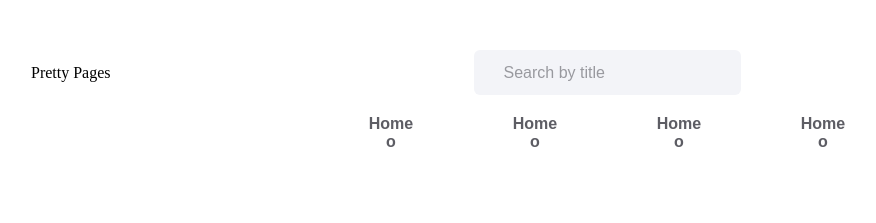
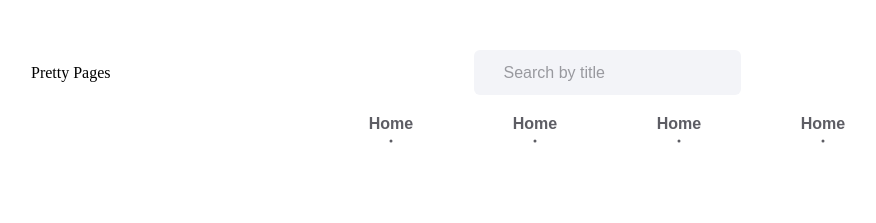
Before and after one commit to mudithatharuka/Pretty-Pages, a React (Create React App) app: page / in a window 1280 px wide. Shown: the top 223 px of the page, without its empty margins (33-909 px from the left). Built offline with nearby package versions, Linux system fonts and the light colour scheme.

Commit message:
nav-bar icons were added

```diff
--- a/src/components/NavBar.js
+++ b/src/components/NavBar.js
@@ -1,4 +1,5 @@
 import React from "react";
+import { BsDot } from "react-icons/bs";
 import "./styles/NavBar.css";
 
 const NavBar = ({ theme }) => {
@@ -6,16 +7,20 @@ const NavBar = ({ theme }) => {
     <div className="nav-bar">
       <ul className="grid-wrapper">
         <li className={`nav-item nav-item-${theme}`}>
-          <p>Home</p>o
+          <p>Home</p>
+          <BsDot />
         </li>
         <li className={`nav-item nav-item-${theme}`}>
-          <p>Home</p>o
+          <p>Home</p>
+          <BsDot />
         </li>
         <li className={`nav-item nav-item-${theme}`}>
-          <p>Home</p>o
+          <p>Home</p>
+          <BsDot />
         </li>
         <li className={`nav-item nav-item-${theme}`}>
-          <p>Home</p>o
+          <p>Home</p>
+          <BsDot />
         </li>
       </ul>
     </div>
```
